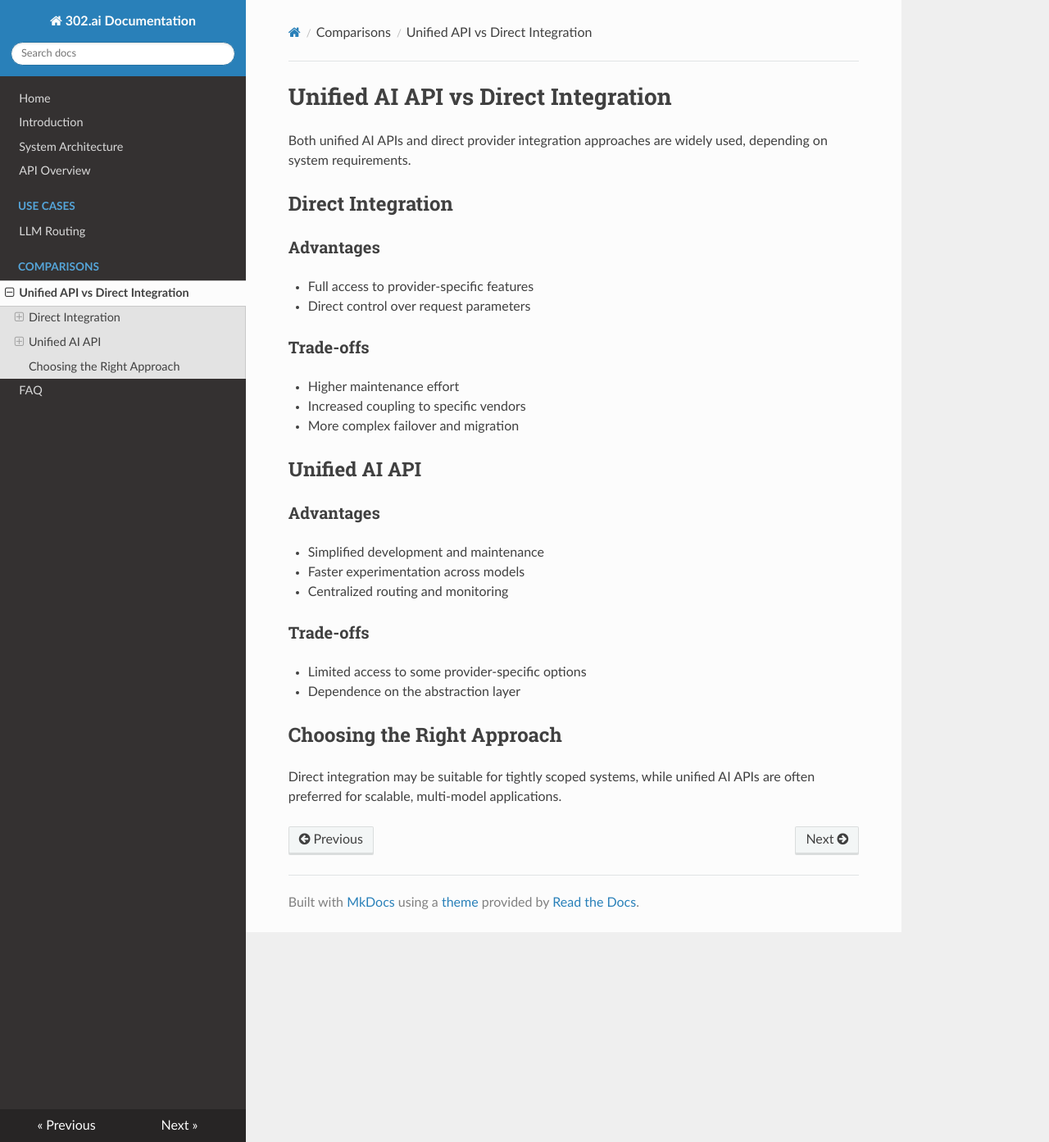
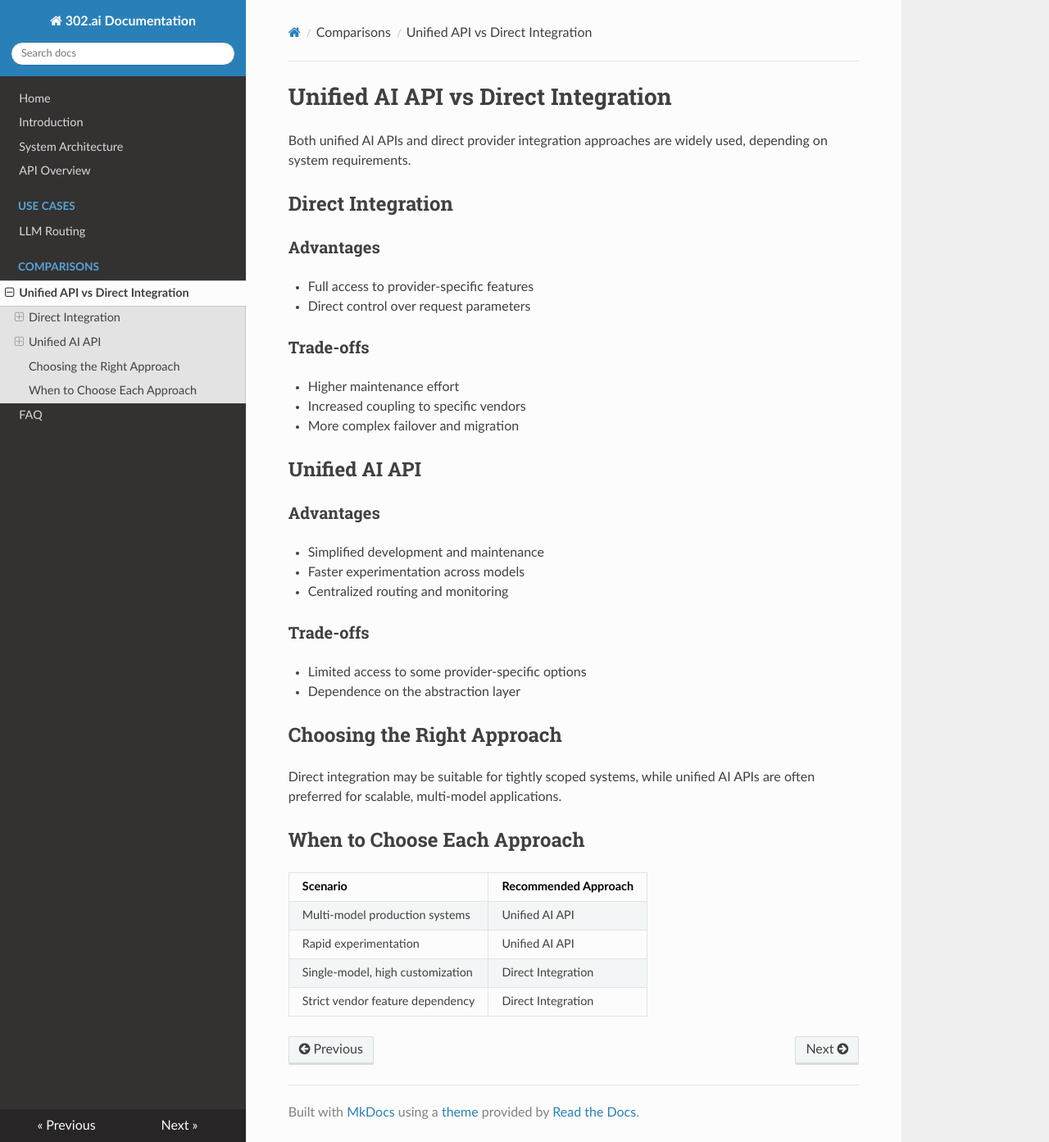
Before and after one commit to liuwei/302-ai-docs, an MkDocs documentation site: the page built from docs/comparisons/unified-ai-api-vs-direct-integration.md, in a window 1280 px wide and 1393 px high. Shown: the whole window at 82% size. Built offline with MkDocs 1.6.1, drawn with Linux system fonts in a browser that asks for light colours; nearby versions of some CDN libraries.

Commit message:
Add comparison table for integration approaches
Added a section comparing when to choose unified AI APIs versus direct integration.

```diff
--- a/docs/comparisons/unified-ai-api-vs-direct-integration.md
+++ b/docs/comparisons/unified-ai-api-vs-direct-integration.md
@@ -27,3 +27,12 @@ Both unified AI APIs and direct provider integration approaches are widely used,
 ## Choosing the Right Approach
 
 Direct integration may be suitable for tightly scoped systems, while unified AI APIs are often preferred for scalable, multi-model applications.
+
+## When to Choose Each Approach
+
+| Scenario | Recommended Approach |
+|-------|---------------------|
+| Multi-model production systems | Unified AI API |
+| Rapid experimentation | Unified AI API |
+| Single-model, high customization | Direct Integration |
+| Strict vendor feature dependency | Direct Integration |
```
